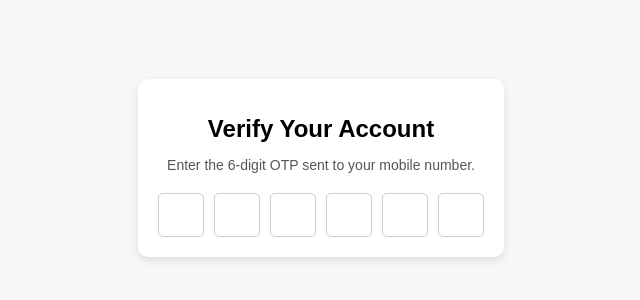
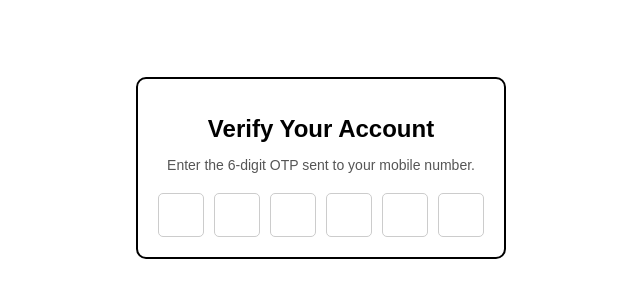
Before and after one commit to acciojob/OTP-Sakshi123-tech, a website: page main.html in a window 1280 px wide. Shown: the part 232-532 px from the top of the page, without its empty margins (319-959 px from the left). Drawn offline with Linux system fonts and the light colour scheme.

Commit message:
created a submission

```diff
--- a/styles.css
+++ b/styles.css
@@ -6,14 +6,15 @@ body {
   align-items: center;
   height: 100vh;
   margin: 0;
-  background-color: #f7f7f7;
+  /* background-color: #f7f7f7; */
 }
 
 .otp-container {
   text-align: center;
   background-color: white;
   padding: 20px;
-  box-shadow: 0 4px 8px rgba(0, 0, 0, 0.1);
+  border:2px solid black;
+  /* box-shadow: 0 4px 8px rgba(0, 0, 0, 0.1); */
   border-radius: 10px;
 }
 
```
